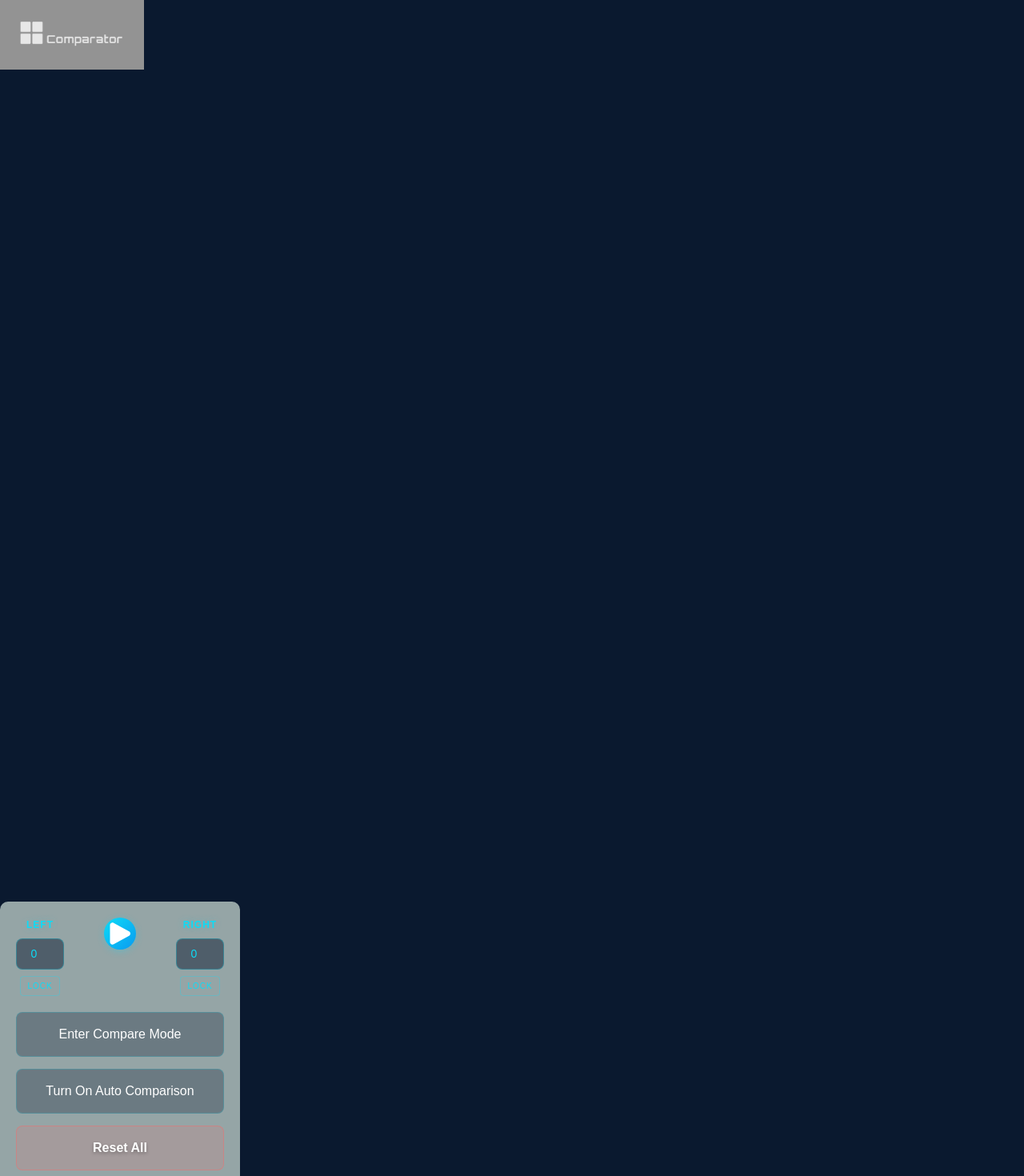
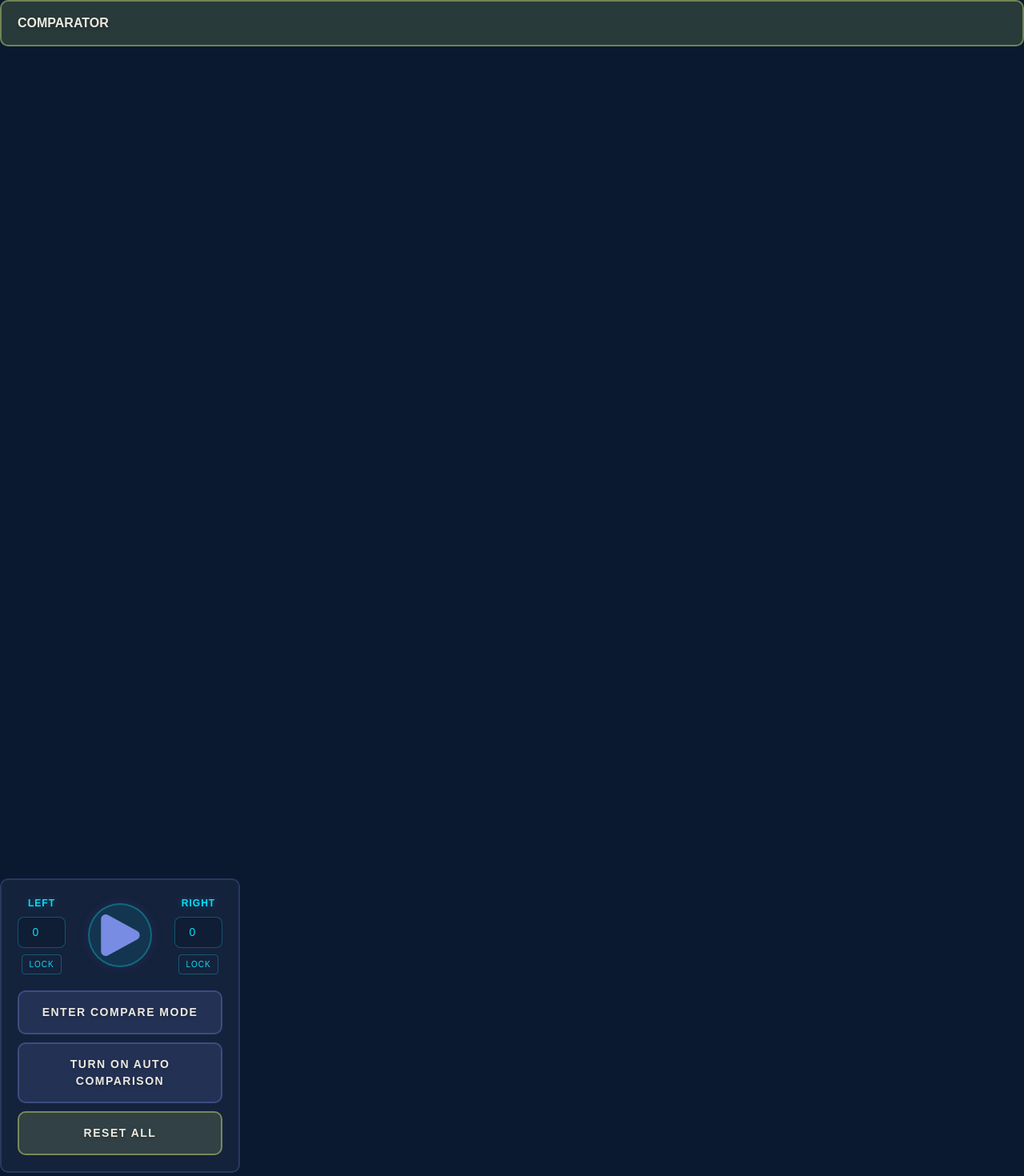
Before and after one commit to Kirby-Schuetz/comparator, a Next.js app in the folder comparator-app/: page / in a window 1280 px wide. Shown: the top 1470 px of the page at 80% size. Built offline with nearby package versions, Linux system fonts and the light colour scheme.

Commit message:
Updated styling to include new color palette

```diff
--- a/comparator-app/src/app/components/Block.tsx
+++ b/comparator-app/src/app/components/Block.tsx
@@ -25,11 +25,11 @@ const styles = {
       position: 'absolute' as const,
       width: '100%',
       height: '100%',
-      backgroundColor: '#64ffda',
-      boxShadow: '0 0 10px rgba(100, 255, 218, 0.5)',
+      backgroundColor: '#788CE3',  // Royal
+      boxShadow: '0 0 10px rgba(120, 140, 227, 0.5)',  // Royal with opacity
       borderWidth: '1px',
       borderStyle: 'solid',
-      borderColor: 'rgba(100, 255, 218, 0.8)',
+      borderColor: 'rgba(120, 140, 227, 0.8)',  // Royal with opacity
     },
     '&:hover': {
       transform: 'rotateX(-20deg) rotateY(25deg) scale(1.05)',
--- a/comparator-app/src/app/components/ControlPanel.tsx
+++ b/comparator-app/src/app/components/ControlPanel.tsx
@@ -117,32 +117,21 @@ const ControlPanel = ({
     box: {
       width: "100%",
       height: "auto",
-      backgroundColor: "#95a5a6",
+      backgroundColor: 'rgba(23, 36, 63, 0.9)',  // Midnight with opacity
       borderRadius: "10px",
       padding: "20px",
       display: "flex",
       flexDirection: "column",
       gap: "20px",
-    },
-    button: {
-      backgroundColor: "#0cdcf7",
-      borderRadius: "10px",
-      padding: "10px 20px",
-      color: "#0f1115",
-      width: "100%",
+      border: '2px solid rgba(120, 140, 227, 0.2)',  // Royal with opacity
     },
     controlContent: {
       display: "flex",
       flexDirection: "row",
       justifyContent: "space-between",
+      alignItems: "center",
       gap: "20px",
       width: "100%",
-    },
-    column: {
-      display: "flex",
-      flexDirection: "column",
-      gap: "10px",
-      flex: 1,
     },
     buttonContainer: {
       display: "flex",
@@ -150,80 +139,130 @@ const ControlPanel = ({
       gap: "10px",
       width: "100%",
     },
-    label: {
-      fontSize: "14px",
-      fontWeight: "bold",
-    },
-    input: {
-      padding: '8px',
-      borderRadius: '5px',
-      borderWidth: '1px',
+    compareButton: {
+      padding: '15px 20px',
+      borderRadius: '10px',
       borderStyle: 'solid',
-      borderColor: '#ccc',
-      width: '80px',
-    },
-    buttonStyle: {
-      padding: '8px',
-      borderRadius: '5px',
-      borderWidth: '0',
-      borderStyle: 'none',
-      cursor: 'pointer',
-      width: '100%',
-    },
-    compareButton: {
-      padding: '15px',
-      borderRadius: '8px',
-      borderWidth: '1px',
-      borderStyle: 'solid',
-      borderColor: 'rgba(12, 220, 247, 0.2)',
-      backgroundColor: 'rgba(10, 25, 47, 0.3)',
-      color: '#fff',
+      borderWidth: '2px',
+      borderColor: 'rgba(120, 140, 227, 0.3)',  // Royal with opacity
+      color: '#ECE9DF',  // Sand
       cursor: 'pointer',
       width: '100%',
       transition: 'all 0.2s ease',
-      marginBottom: '5px',
+      backgroundColor: 'rgba(120, 140, 227, 0.15)',  // Royal with opacity
+      backdropFilter: 'blur(5px)',
+      textTransform: 'uppercase' as const,
+      letterSpacing: '1.5px',
+      fontSize: '14px',
+      fontWeight: '800',
+      textShadow: '0 2px 4px rgba(0, 0, 0, 0.3)',
+      '&:hover': {
+        backgroundColor: 'rgba(120, 140, 227, 0.25)',  // Royal with opacity
+        boxShadow: '0 0 20px rgba(120, 140, 227, 0.2)',  // Royal with opacity
+        borderColor: 'rgba(120, 140, 227, 0.4)',  // Royal with opacity
+      },
     },
     playButton: {
-      width: '40px',
-      height: '40px',
+      width: '80px',
+      height: '80px',
       borderRadius: '50%',
       display: 'flex',
       alignItems: 'center',
       justifyContent: 'center',
-      background: 'linear-gradient(135deg, #0cdcf7 0%, #0a9af0 100%)',
-      borderWidth: '0',
-      borderStyle: 'none',
-      color: 'white',
+      backgroundColor: 'rgba(120, 140, 227, 0.1)',  // Royal with opacity
+      borderStyle: 'solid',
+      borderWidth: '2px',
+      borderColor: 'rgba(120, 140, 227, 0.3)',  // Royal with opacity
+      color: '#788CE3',  // Royal
       cursor: 'pointer',
-      boxShadow: '0 2px 10px rgba(12, 220, 247, 0.3)',
       transition: 'all 0.2s ease',
+      boxShadow: '0 0 15px rgba(120, 140, 227, 0.1)',  // Royal with opacity
+      fontSize: '32px',
       '&:hover': {
-        transform: 'scale(1.05)',
-        boxShadow: '0 4px 15px rgba(12, 220, 247, 0.4)',
+        backgroundColor: 'rgba(120, 140, 227, 0.15)',  // Royal with opacity
+        boxShadow: '0 0 25px rgba(120, 140, 227, 0.2)',  // Royal with opacity
+        borderColor: 'rgba(120, 140, 227, 0.4)',  // Royal with opacity
+      },
+    },
+    label: {
+      fontSize: '14px',
+      fontWeight: "bold",
+      color: '#788CE3',  // Royal
+      textTransform: 'uppercase' as const,
+      letterSpacing: '1.5px',
+      textShadow: '0 0 10px rgba(120, 140, 227, 0.2)',  // Royal with opacity
+    },
+    input: {
+      padding: '30px',
+      borderRadius: '20px',
+      borderWidth: '3px',
+      borderStyle: 'solid',
+      borderColor: 'rgba(120, 140, 227, 0.3)',  // Royal with opacity
+      backgroundColor: 'rgba(23, 36, 63, 0.7)',  // Midnight with opacity
+      color: '#788CE3',  // Royal
+      width: '100%',
+      transition: 'all 0.2s ease',
+      fontSize: '84px',
+      fontWeight: '800',
+      textAlign: 'center' as const,
+      minWidth: '180px',
+      height: '168px',
+      lineHeight: '1',
+      '&::-webkit-inner-spin-button, &::-webkit-outer-spin-button': {
+        WebkitAppearance: 'none',
+        margin: 0,
+      },
+      '&[type=number]': {
+        MozAppearance: 'textfield',
+      },
+      '&:focus': {
+        outline: 'none',
+        borderColor: '#788CE3',  // Royal
+        boxShadow: '0 0 30px rgba(120, 140, 227, 0.2)',  // Increased glow
+      },
+      '&:hover': {
+        borderColor: 'rgba(120, 140, 227, 0.4)',
+      },
+    },
+    button: {
+      padding: '10px 20px',
+      borderRadius: '10px',
+      borderWidth: '2px',
+      borderStyle: 'solid',
+      borderColor: 'rgba(120, 140, 227, 0.3)',  // Royal with opacity
+      backgroundColor: 'rgba(120, 140, 227, 0.1)',  // Royal with opacity
+      color: '#788CE3',  // Royal
+      cursor: 'pointer',
+      transition: 'all 0.2s ease',
+      textTransform: 'uppercase' as const,
+      letterSpacing: '1.5px',
+      fontSize: '15px',
+      fontWeight: 'bold' as const,
+      textShadow: '0 0 10px rgba(120, 140, 227, 0.2)',  // Royal with opacity
+      '&:hover': {
+        backgroundColor: 'rgba(120, 140, 227, 0.15)',  // Royal with opacity
+        boxShadow: '0 0 20px rgba(120, 140, 227, 0.2)',  // Royal with opacity
+        borderColor: 'rgba(120, 140, 227, 0.4)',  // Royal with opacity
       },
     },
     activeButton: {
-      backgroundColor: 'rgba(100, 200, 255, 0.25)',
-      borderWidth: '1px',
-      borderStyle: 'solid',
-      borderColor: 'rgba(100, 200, 255, 0.5)',
-      color: '#64c8ff',
+      backgroundColor: 'rgba(120, 140, 227, 0.25)',  // Royal with opacity
+      borderColor: 'rgba(120, 140, 227, 0.5)',  // Royal with opacity
+      color: '#788CE3',  // Royal
       fontWeight: '800',
-      textShadow: '0 0 10px rgba(100, 200, 255, 0.3)',
+      textShadow: '0 0 10px rgba(120, 140, 227, 0.3)',  // Royal with opacity
     },
     resetButton: {
-      backgroundColor: 'rgba(255, 100, 100, 0.15)',
-      borderWidth: '1px',
-      borderStyle: 'solid',
-      borderColor: 'rgba(255, 100, 100, 0.4)',
-      color: '#fff',
+      backgroundColor: 'rgba(223, 244, 120, 0.15)',  // Neon with opacity
+      borderColor: 'rgba(223, 244, 120, 0.4)',  // Neon with opacity
+      color: '#ECE9DF',  // Sand
       fontWeight: '800',
       textShadow: '0 2px 4px rgba(0, 0, 0, 0.3)',
       '&:hover': {
-        backgroundColor: 'rgba(255, 100, 100, 0.25)',
-        borderColor: 'rgba(255, 100, 100, 0.5)',
+        backgroundColor: 'rgba(223, 244, 120, 0.25)',  // Neon with opacity
+        borderColor: 'rgba(223, 244, 120, 0.5)',  // Neon with opacity
       },
-    }
+    },
   } as const;
 
   return (
--- a/comparator-app/src/app/components/Face.tsx
+++ b/comparator-app/src/app/components/Face.tsx
@@ -21,34 +21,34 @@ const faceStyles = {
     height: 'var(--block-size)',
     borderWidth: '1px',
     borderStyle: 'solid',
-    borderColor: `rgba(12, 220, 247, 0.2)`,
-    boxShadow: 'inset 0 0 10px rgba(12, 220, 247, 0.1)',
+    borderColor: `rgba(120, 140, 227, 0.2)`,
+    boxShadow: 'inset 0 0 10px rgba(120, 140, 227, 0.1)',
     transition: 'all 0.2s ease',
   },
   transforms: {
     [FacePosition.FRONT]: {
       transform: 'translateZ(var(--block-half))',
-      background: `linear-gradient(135deg, rgba(12, 220, 247, 0.8) 0%, ${CONTROLS.COLORS.ACTIVE} 100%)`,
+      background: `linear-gradient(135deg, rgba(146, 186, 213, 0.8) 0%, ${CONTROLS.COLORS.ACTIVE} 100%)`,
     },
     [FacePosition.BACK]:   {
       transform: 'translateZ(calc(var(--block-half) * -1))',
-      background: 'linear-gradient(135deg, rgba(10, 154, 240, 0.6) 0%, rgba(12, 220, 247, 0.6) 100%)',
+      background: 'linear-gradient(135deg, rgba(120, 140, 227, 0.6) 0%, rgba(146, 186, 213, 0.6) 100%)',
     },
     [FacePosition.RIGHT]:  {
       transform: 'rotateY(90deg) translateZ(var(--block-half))',
-      background: 'linear-gradient(135deg, rgba(12, 220, 247, 0.7) 0%, rgba(10, 154, 240, 0.7) 100%)',
+      background: 'linear-gradient(135deg, rgba(146, 186, 213, 0.7) 0%, rgba(120, 140, 227, 0.7) 100%)',
     },
     [FacePosition.LEFT]:   {
       transform: 'rotateY(-90deg) translateZ(var(--block-half))',
-      background: 'linear-gradient(135deg, rgba(12, 220, 247, 0.7) 0%, rgba(10, 154, 240, 0.7) 100%)',
+      background: 'linear-gradient(135deg, rgba(146, 186, 213, 0.7) 0%, rgba(120, 140, 227, 0.7) 100%)',
     },
     [FacePosition.TOP]:    {
       transform: 'rotateX(90deg) translateZ(var(--block-half))',
-      background: 'linear-gradient(135deg, rgba(12, 220, 247, 0.9) 0%, rgba(10, 154, 240, 0.9) 100%)',
+      background: 'linear-gradient(135deg, rgba(146, 186, 213, 0.9) 0%, rgba(120, 140, 227, 0.9) 100%)',
     },
     [FacePosition.BOTTOM]: {
       transform: 'rotateX(-90deg) translateZ(var(--block-half))',
-      background: 'linear-gradient(135deg, rgba(10, 154, 240, 0.6) 0%, rgba(12, 220, 247, 0.6) 100%)',
+      background: 'linear-gradient(135deg, rgba(120, 140, 227, 0.6) 0%, rgba(146, 186, 213, 0.6) 100%)',
     },
   },
 } as const;
--- a/comparator-app/src/app/constants/controls.ts
+++ b/comparator-app/src/app/constants/controls.ts
@@ -2,7 +2,7 @@ export const CONTROLS = {
   MIN_COUNT: 0,
   MAX_COUNT: 10,
   COLORS: {
-    ACTIVE: '#0a9af0',
-    INACTIVE: '#0cdcf7',
+    ACTIVE: '#788CE3',    // Royal
+    INACTIVE: '#92BAD5',  // Sky
   }
 } as const;
--- a/comparator-app/src/app/page.tsx
+++ b/comparator-app/src/app/page.tsx
@@ -55,15 +55,28 @@ export default function Home() {
   return (
     <div className="flex flex-col items-center min-h-screen p-8 pb-20 sm:p-20 font-[family-name:var(--font-geist-sans)]">
       <main className="flex flex-col gap-8 w-full max-w-5xl">
-        <div className="flex justify-center w-full">
-          <Image
-            className="dark:invert"
-            src="/comparator.png"
-            alt="Comparator logo"
-            width={180}
-            height={38}
-            priority
-          />
+        <div className="flex left w-full">
+          <div
+            style={{
+              backgroundColor: 'rgba(223, 244, 120, 0.15)',
+              borderColor: 'rgba(223, 244, 120, 0.4)',
+              borderWidth: '2px',
+              borderStyle: 'solid',
+              borderRadius: '10px',
+              padding: '15px 20px',
+            }}
+          >
+            <h1
+              className="text-4xl font-bold"
+              style={{
+                color: '#ECE9DF',
+                fontWeight: 800,
+                textShadow: '0 2px 4px rgba(0, 0, 0, 0.3)',
+              }}
+            >
+              COMPARATOR
+            </h1>
+          </div>
         </div>
         <LeftBoxProvider>
           <RightBoxProvider>
```
Also changed, not shown: comparator-app/src/app/components/LineCanvas.tsx (+7 -7 lines).
